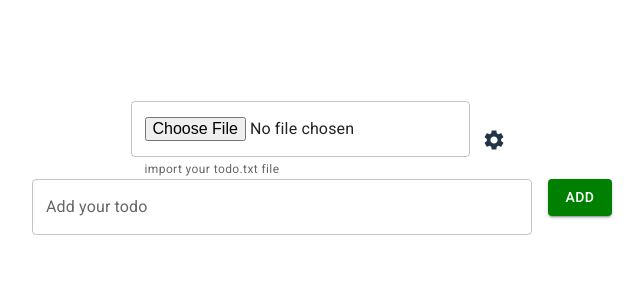
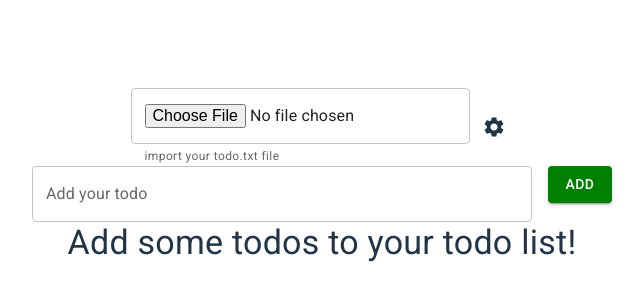
Before and after one commit to noaoh/my-todo-app, a React (Vite) app: page / in a window 1280 px wide. Shown: the part 224-524 px from the top of the page, without its empty margins (318-962 px from the left). Built offline with nearby package versions, Linux system fonts and the light colour scheme; what get-os-name would draw is missing.

Commit message:
display different values depending on state of todo list

```diff
--- a/src/App.jsx
+++ b/src/App.jsx
@@ -6,7 +6,7 @@ import { VIEW_STATES } from './constants'
 import { TodoList } from './components/todoList';
 import { FileImport } from './components/fileInput';
 import { Settings } from './components/settings';
-import { addCreationDateAtom, currentTodoAtom, searchQueryAtom, showStateAtom, todosModelAtom } from './atoms';
+import { addCreationDateAtom, currentTodoAtom, searchQueryAtom, showStateAtom, todosModelAtom, todoListIsEmptyAtom } from './atoms';
 
 function App() {
   const [todosModel, setTodosModel] = useAtom(todosModelAtom);
@@ -14,6 +14,7 @@ function App() {
   const [showState, setShowState] = useAtom(showStateAtom);
   const addCreationDate = useAtomValue(addCreationDateAtom);
   const [searchQuery, setSearchQuery] = useAtom(searchQueryAtom);
+  const todoListIsEmpty = useAtomValue(todoListIsEmptyAtom);
 
   function onAddTodo() {
     if (currentTodo.length !== 0) {
@@ -51,7 +52,7 @@ function App() {
         <Grid item>
           <FileImport todosModel={todosModel} setTodosModel={setTodosModel} />
         </Grid>
-        {todosModel.isEmpty ? null : (
+        {todoListIsEmpty ? null : (
           <Grid item>
               <Button style={{ backgroundColor: 'green', color: 'white' }} variant="contained" onClick={exportTodos}>Export</Button>
           </Grid>
@@ -69,7 +70,7 @@ function App() {
         </Grid>
       </Grid>
       <TodoList />
-      {todosModel.isEmpty ? null : (
+      {todoListIsEmpty ? null : (
         <Grid spacing={2} container justifyContent="center" alignItem="center">
           <Grid item>
             <TextField sx={{ width: 300 }} type="text" label="Search your todos" value={searchQuery} onChange={(e) => setSearchQuery(e.target.value)} />
@@ -83,7 +84,7 @@ function App() {
           </Grid>
         </Grid>
       )}
-      {todosModel.isEmpty ? null : (
+      {todoListIsEmpty ? null : (
         <Grid style={{paddingTop: '16px'}} spacing={2} container justifyContent="center" alignItems="center">
           <Grid item>
             <Button style={{ backgroundColor: 'red', color: 'white' }} variant="contained" onClick={onRemoveTodos}>Remove completed todos</Button>
--- a/src/atoms.js
+++ b/src/atoms.js
@@ -57,7 +57,12 @@ const filteredTodosAtom = atom((get) => {
   }
 });
 
+const todoListIsEmptyAtom = atom((get) => {
+  const todosModel = get(todosModelAtom);
+  return todosModel.isEmpty;
+});
+
 /* eslint-disable max-len */
 export {
-  currentTodoAtom, searchQueryAtom, addCreationDateAtom, addCompletionDateAtom, showStateAtom, todosModelAtom, filteredTodosAtom,
+  currentTodoAtom, searchQueryAtom, addCreationDateAtom, addCompletionDateAtom, showStateAtom, todosModelAtom, filteredTodosAtom, todoListIsEmptyAtom,
 };
--- a/src/components/todoList.jsx
+++ b/src/components/todoList.jsx
@@ -1,12 +1,19 @@
-import { List, ListItem } from '@mui/material';
+import { List, ListItem, Typography } from '@mui/material';
 import { useAtomValue } from 'jotai';
 import { TodoItem } from './todoItem.jsx';
-import { filteredTodosAtom } from '../atoms';
+import { filteredTodosAtom, todoListIsEmptyAtom, searchQueryAtom } from '../atoms';
 
 
 function TodoList() {
   const filteredTodos = useAtomValue(filteredTodosAtom);
+  const searchQuery = useAtomValue(searchQueryAtom);
+  const todoListIsEmpty = useAtomValue(todoListIsEmptyAtom);
 
+  if (todoListIsEmpty) {
+    return <Typography sx={{ textAlign: 'center' }} variant="h4">Add some todos to your todo list!</Typography>;
+  } else if (filteredTodos.length === 0) {
+    return <Typography sx={{ textAlign: 'center' }} variant="h4">{`No todos found for the search '${searchQuery}'.`}</Typography>;
+  } else {
     return (
       <List>
           {filteredTodos.map((todo) => {
@@ -19,5 +26,6 @@ function TodoList() {
       </List>
     );
   }
+}
 
 export { TodoList };
```
Lines whose indentation alone changed are shown as unchanged.
